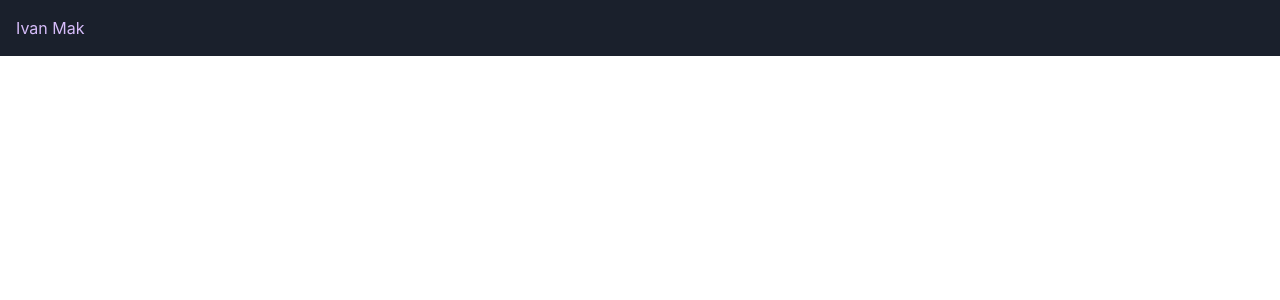
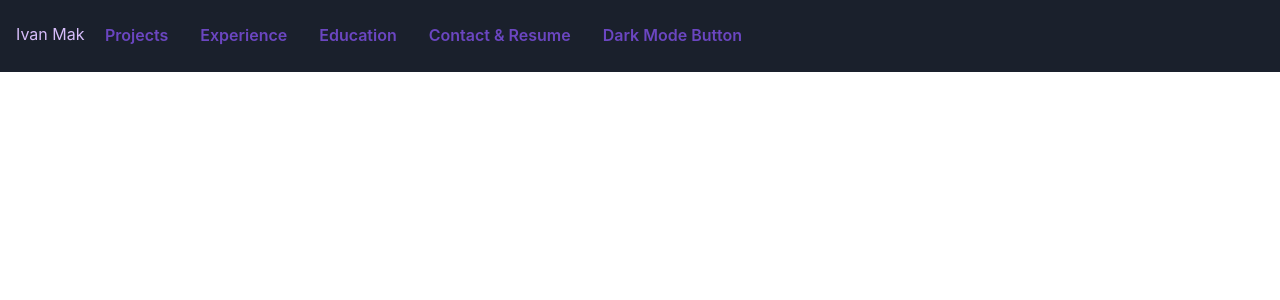
Before and after one commit to ivan-jb-mak/portfolio, a React (Create React App) app: page / in a window 1280 px wide. Shown: the top 300 px of the page. Built offline with nearby package versions, Linux system fonts and the light colour scheme.

Commit message:
adding navbar headings

```diff
--- a/src/components/Navbar.js
+++ b/src/components/Navbar.js
@@ -1,11 +1,32 @@
 import React from "react";
-import { Box } from "@chakra-ui/react";
+import { Box, Button } from "@chakra-ui/react";
 
 const Navbar = () => {
   return (
     <div>
-      <Box bg="gray.800" w="100vw" p={4} color="purple.200">
-        Ivan Mak
+      <Box
+        className="container"
+        bg="gray.800"
+        w="100vw"
+        p={4}
+        color="purple.200"
+      >
+        Ivan Mak{" "}
+        <Button className="button" colorScheme="purple" variant="ghost">
+          Projects
+        </Button>
+        <Button colorScheme="purple" variant="ghost">
+          Experience
+        </Button>
+        <Button colorScheme="purple" variant="ghost">
+          Education
+        </Button>
+        <Button colorScheme="purple" variant="ghost">
+          Contact & Resume
+        </Button>
+        <Button colorScheme="purple" variant="ghost">
+          Dark Mode Button
+        </Button>
       </Box>
     </div>
   );
```
